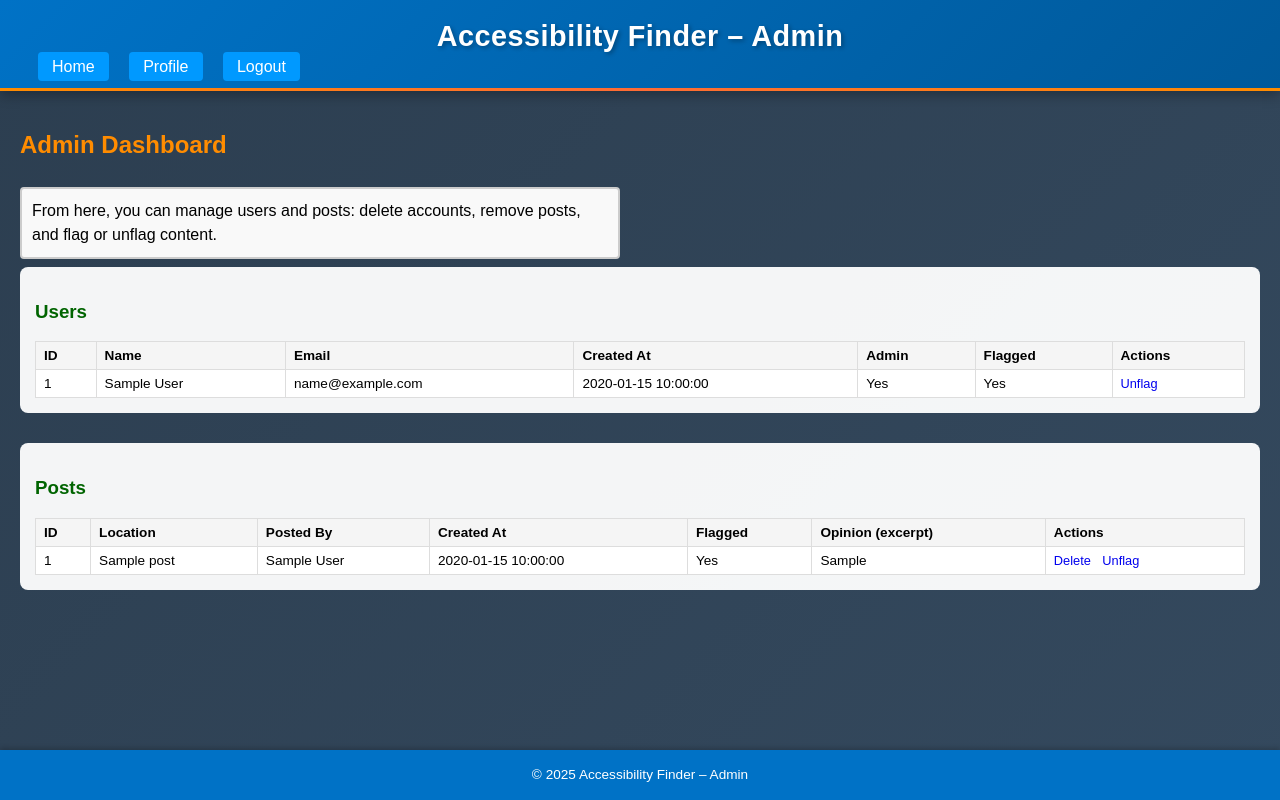
After one commit to SAS24E/AccessibilityFinder, a PHP site: page /application/controllers/admin-controller.php?action=index in a window 1280 px wide. The commit adds this page. Run offline with PHP 8.4, Linux system fonts and the light colour scheme; the visitor is signed in with stand-in values (Sample User, id 1); tables that the repository leaves empty hold one stand-in row (values such as "Sample post").

Commit message:
Added admin dashboard, updated DDL/DML, updated models and controllers

```diff
--- /dev/null
+++ b/application/controllers/admin-controller.php
@@ -0,0 +1,120 @@
+<?php
+// Simple admin controller for managing users and posts
+
+if (session_status() === PHP_SESSION_NONE) {
+    session_start();
+}
+
+require_once __DIR__ . '/../../Database/database.php';
+require_once __DIR__ . '/../models/user.php';
+require_once __DIR__ . '/../models/post.php';
+
+class AdminController {
+    private $userModel;
+    private $postModel;
+
+    public function __construct() {
+        $db = new Database();
+        $conn = $db->connect();
+
+        $this->userModel = new User($conn);
+        $this->postModel = new PostModel($conn);
+
+        // Only allow access if a logged in user is an admin
+        if (!isset($_SESSION['user_id']) || !$this->userModel->isAdmin($_SESSION['user_id'])) {
+            header("Location: ../../public/index.php");
+            exit;
+        }
+    }
+
+    // Main admin dashboard
+    public function index() {
+        $users = $this->userModel->getAllUsers();
+        $posts = $this->postModel->getAllPosts();
+
+        require __DIR__ . '/../views/admin-dashboard.php';
+    }
+
+    // Delete a user (and cascade delete their posts)
+    public function deleteUser() {
+        if (!isset($_GET['id'])) {
+            header("Location: admin-controller.php?action=index");
+            exit;
+        }
+
+        $id = (int)$_GET['id'];
+
+        // Prevent admin from deleting themselves if you want
+        if ($id === (int)$_SESSION['user_id']) {
+            header("Location: admin-controller.php?action=index");
+            exit;
+        }
+
+        $this->userModel->deleteUserById($id);
+        header("Location: admin-controller.php?action=index");
+        exit;
+    }
+
+    // Delete a post
+    public function deletePost() {
+        if (!isset($_GET['id'])) {
+            header("Location: admin-controller.php?action=index");
+            exit;
+        }
+
+        $id = (int)$_GET['id'];
+        $this->postModel->deletePostById($id);
+
+        header("Location: admin-controller.php?action=index");
+        exit;
+    }
+
+    // Flag or unflag a user
+    public function flagUser() {
+        if (!isset($_GET['id'])) {
+            header("Location: admin-controller.php?action=index");
+            exit;
+        }
+
+        $id = (int)$_GET['id'];
+        $flag = isset($_GET['flag']) ? (int)$_GET['flag'] : 1;
+
+        $this->userModel->setUserFlag($id, $flag);
+        header("Location: admin-controller.php?action=index");
+        exit;
+    }
+
+    // Flag or unflag a post
+    public function flagPost() {
+        if (!isset($_GET['id'])) {
+            header("Location: admin-controller.php?action=index");
+            exit;
+        }
+
+        $id = (int)$_GET['id'];
+        $flag = isset($_GET['flag']) ? (int)$_GET['flag'] : 1;
+
+        $this->postModel->setPostFlag($id, $flag);
+        header("Location: admin-controller.php?action=index");
+        exit;
+    }
+}
+
+// Basic router for admin actions
+if (isset($_GET['action'])) {
+    $controller = new AdminController();
+
+    $action = $_GET['action'];
+
+    if ($action === 'index') {
+        $controller->index();
+    } elseif ($action === 'deleteUser') {
+        $controller->deleteUser();
+    } elseif ($action === 'deletePost') {
+        $controller->deletePost();
+    } elseif ($action === 'flagUser') {
+        $controller->flagUser();
+    } elseif ($action === 'flagPost') {
+        $controller->flagPost();
+    }
+}
--- a/application/models/post.php
+++ b/application/models/post.php
@@ -106,4 +106,18 @@ class PostModel {
         }
         return $stmt->execute();
     }
+    // Admin: delete any post by id
+    public function deletePostById($id) {
+        $stmt = $this->conn->prepare("DELETE FROM posts WHERE id = :id");
+        return $stmt->execute([':id' => (int)$id]);
+    }
+
+    // Admin: flag or unflag a post
+    public function setPostFlag($id, $flagValue) {
+        $stmt = $this->conn->prepare("UPDATE posts SET is_flagged = :flag WHERE id = :id");
+        return $stmt->execute([
+            ':flag' => (int)$flagValue,
+            ':id'   => (int)$id
+        ]);
+    }
 }
--- a/application/models/user.php
+++ b/application/models/user.php
@@ -98,4 +98,36 @@ class User {
         ':id' => $id
     ]);
 }
+    // Return true if the given user id is an admin
+    public function isAdmin($userId) {
+        $stmt = $this->conn->prepare("SELECT is_admin FROM {$this->table} WHERE id = :id LIMIT 1");
+        $stmt->execute([':id' => $userId]);
+        $row = $stmt->fetch(PDO::FETCH_ASSOC);
+        return $row && (int)$row['is_admin'] === 1;
+    }
+
+    // Get all users for the admin dashboard (no passwords)
+    public function getAllUsers() {
+        $sql = "SELECT id, name, email, created_at, biography, profile_image, is_admin, is_flagged
+                FROM {$this->table}
+                ORDER BY created_at DESC";
+        $stmt = $this->conn->prepare($sql);
+        $stmt->execute();
+        return $stmt->fetchAll(PDO::FETCH_ASSOC);
+    }
+
+    // Admin: delete a user by id
+    public function deleteUserById($id) {
+        $stmt = $this->conn->prepare("DELETE FROM {$this->table} WHERE id = :id");
+        return $stmt->execute([':id' => $id]);
+    }
+
+    // Admin: flag or unflag a user
+    public function setUserFlag($id, $flagValue) {
+        $stmt = $this->conn->prepare("UPDATE {$this->table} SET is_flagged = :flag WHERE id = :id");
+        return $stmt->execute([
+            ':flag' => (int)$flagValue,
+            ':id'   => (int)$id
+        ]);
+    }
 }
--- /dev/null
+++ b/application/views/admin-dashboard.php
@@ -0,0 +1,148 @@
+<?php if (session_status() === PHP_SESSION_NONE) session_start(); ?>
+<!DOCTYPE html>
+<html lang="en">
+<head>
+    <meta charset="UTF-8">
+    <meta name="viewport" content="width=device-width, initial-scale=1.0">
+    <link rel="stylesheet" href="../../public/styles.css">
+    <title>Admin Dashboard</title>
+</head>
+<body>
+    <header class="site-header">
+        <h1>Accessibility Finder – Admin</h1>
+        <nav>
+            <a class="site-navigation-button" href="../../public/index.php">Home</a>
+            <a class="site-navigation-button" href="../controllers/user-controller.php?action=profile">Profile</a>
+            <a class="site-navigation-button" href="../controllers/user-controller.php?action=logout">Logout</a>
+        </nav>
+    </header>
+
+    <main style="max-height:90vh; overflow-y:auto; padding: 20px;">
+        <h2>Admin Dashboard</h2>
+        <p class="text-box">
+            From here, you can manage users and posts: delete accounts, remove posts, and flag or unflag content.
+        </p>
+
+        <!-- USERS SECTION -->
+        <section class="admin-section">
+            <h3>Users</h3>
+            <?php if (!empty($users)): ?>
+                <table class="admin-table">
+                    <thead>
+                        <tr>
+                            <th>ID</th>
+                            <th>Name</th>
+                            <th>Email</th>
+                            <th>Created At</th>
+                            <th>Admin</th>
+                            <th>Flagged</th>
+                            <th>Actions</th>
+                        </tr>
+                    </thead>
+                    <tbody>
+                        <?php foreach ($users as $userRow): ?>
+                            <tr>
+                                <td><?= (int)$userRow['id']; ?></td>
+                                <td><?= htmlspecialchars($userRow['name']); ?></td>
+                                <td><?= htmlspecialchars($userRow['email']); ?></td>
+                                <td><?= htmlspecialchars($userRow['created_at']); ?></td>
+                                <td><?= ((int)$userRow['is_admin'] === 1) ? 'Yes' : 'No'; ?></td>
+                                <td><?= ((int)$userRow['is_flagged'] === 1) ? 'Yes' : 'No'; ?></td>
+                                <td class="admin-actions">
+                                    <?php if ((int)$userRow['id'] !== (int)$_SESSION['user_id']): ?>
+                                        <a href="../controllers/admin-controller.php?action=deleteUser&id=<?= (int)$userRow['id']; ?>"
+                                           onclick="return confirm('Delete this user and all their posts?');">
+                                            Delete
+                                        </a>
+                                    <?php endif; ?>
+
+                                    <?php if ((int)$userRow['is_flagged'] === 0): ?>
+                                        <a href="../controllers/admin-controller.php?action=flagUser&id=<?= (int)$userRow['id']; ?>&flag=1">
+                                            Flag
+                                        </a>
+                                    <?php else: ?>
+                                        <a href="../controllers/admin-controller.php?action=flagUser&id=<?= (int)$userRow['id']; ?>&flag=0">
+                                            Unflag
+                                        </a>
+                                    <?php endif; ?>
+                                </td>
+                            </tr>
+                        <?php endforeach; ?>
+                    </tbody>
+                </table>
+            <?php else: ?>
+                <p>No users found.</p>
+            <?php endif; ?>
+        </section>
+
+        <!-- POSTS SECTION -->
+        <section class="admin-section">
+            <h3>Posts</h3>
+            <?php if (!empty($posts)): ?>
+                <table class="admin-table">
+                    <thead>
+                        <tr>
+                            <th>ID</th>
+                            <th>Location</th>
+                            <th>Posted By</th>
+                            <th>Created At</th>
+                            <th>Flagged</th>
+                            <th>Opinion (excerpt)</th>
+                            <th>Actions</th>
+                        </tr>
+                    </thead>
+                    <tbody>
+                        <?php foreach ($posts as $post): ?>
+                            <tr>
+                                <td><?= (int)$post['id']; ?></td>
+                                <td><?= htmlspecialchars($post['location_name']); ?></td>
+                                <td><?= htmlspecialchars($post['username']); ?></td>
+                                <td><?= htmlspecialchars($post['created_at']); ?></td>
+                                <td>
+                                    <?php
+                                        // is_flagged will be part of posts.* after you ALTER the table
+                                        $postFlag = isset($post['is_flagged']) ? (int)$post['is_flagged'] : 0;
+                                        echo $postFlag === 1 ? 'Yes' : 'No';
+                                    ?>
+                                </td>
+                                <td>
+                                    <?php
+                                        $opinion = isset($post['opinion']) ? $post['opinion'] : '';
+                                        $short = mb_substr($opinion, 0, 60);
+                                        if (mb_strlen($opinion) > 60) {
+                                            $short .= '...';
+                                        }
+                                    ?>
+                                    <?= htmlspecialchars($short); ?>
+                                </td>
+                                <td class="admin-actions">
+                                    <a href="../controllers/admin-controller.php?action=deletePost&id=<?= (int)$post['id']; ?>"
+                                       onclick="return confirm('Delete this post?');">
+                                        Delete
+                                    </a>
+
+                                    <?php if ($postFlag === 0): ?>
+                                        <a href="../controllers/admin-controller.php?action=flagPost&id=<?= (int)$post['id']; ?>&flag=1">
+                                            Flag
+                                        </a>
+                                    <?php else: ?>
+                                        <a href="../controllers/admin-controller.php?action=flagPost&id=<?= (int)$post['id']; ?>&flag=0">
+                                            Unflag
+                                        </a>
+                                    <?php endif; ?>
+                                </td>
+                            </tr>
+                        <?php endforeach; ?>
+                    </tbody>
+                </table>
+            <?php else: ?>
+                <p>No posts found.</p>
+            <?php endif; ?>
+        </section>
+    </main>
+
+    <footer class="site-footer">
+        <p>&copy; <?= date('Y'); ?> Accessibility Finder – Admin</p>
+    </footer>
+</body>
+</html>
--- a/application/views/profile-dashboard.php
+++ b/application/views/profile-dashboard.php
@@ -14,6 +14,11 @@
         <nav>
             <!-- Link to the Home page (index.php) and link to perform a logout -->
             <a class="site-navigation-button" href="../../public/index.php">Home</a>
+            <?php
+            if (isset($_SESSION['user_id'])):
+            ?>
+                <a class="site-navigation-button" href="../controllers/admin-controller.php?action=index">Admin</a>
+            <?php endif; ?>
             <a class="site-navigation-button" href="../controllers/user-controller.php?action=logout">Logout</a>
         </nav>
     </header>
--- a/public/styles.css
+++ b/public/styles.css
@@ -470,3 +470,35 @@ main > div:first-child:not(.map-posts-wrapper) a:hover {
 .about-us-content p:last-child {
     margin-bottom: 0;
 }
+
+.admin-section {
+    margin-bottom: 30px;
+    background-color: rgba(255, 255, 255, 0.95);
+    padding: 15px;
+    border-radius: 8px;
+}
+
+.admin-table {
+    width: 100%;
+    border-collapse: collapse;
+    margin-top: 10px;
+    background-color: white;
+}
+
+.admin-table th,
+.admin-table td {
+    border: 1px solid #ddd;
+    padding: 6px 8px;
+    font-size: 0.85rem;
+    text-align: left;
+}
+
+.admin-table th {
+    background-color: #f5f5f5;
+}
+
+.admin-actions a {
+    margin-right: 8px;
+    font-size: 0.8rem;
+    text-decoration: none;
+}
```
Also changed, not shown: Database/AccessibilityFindelDML.sql (+18 -6 lines), Database/AccessibilityFinderDDL.sql (+11 -6 lines).
